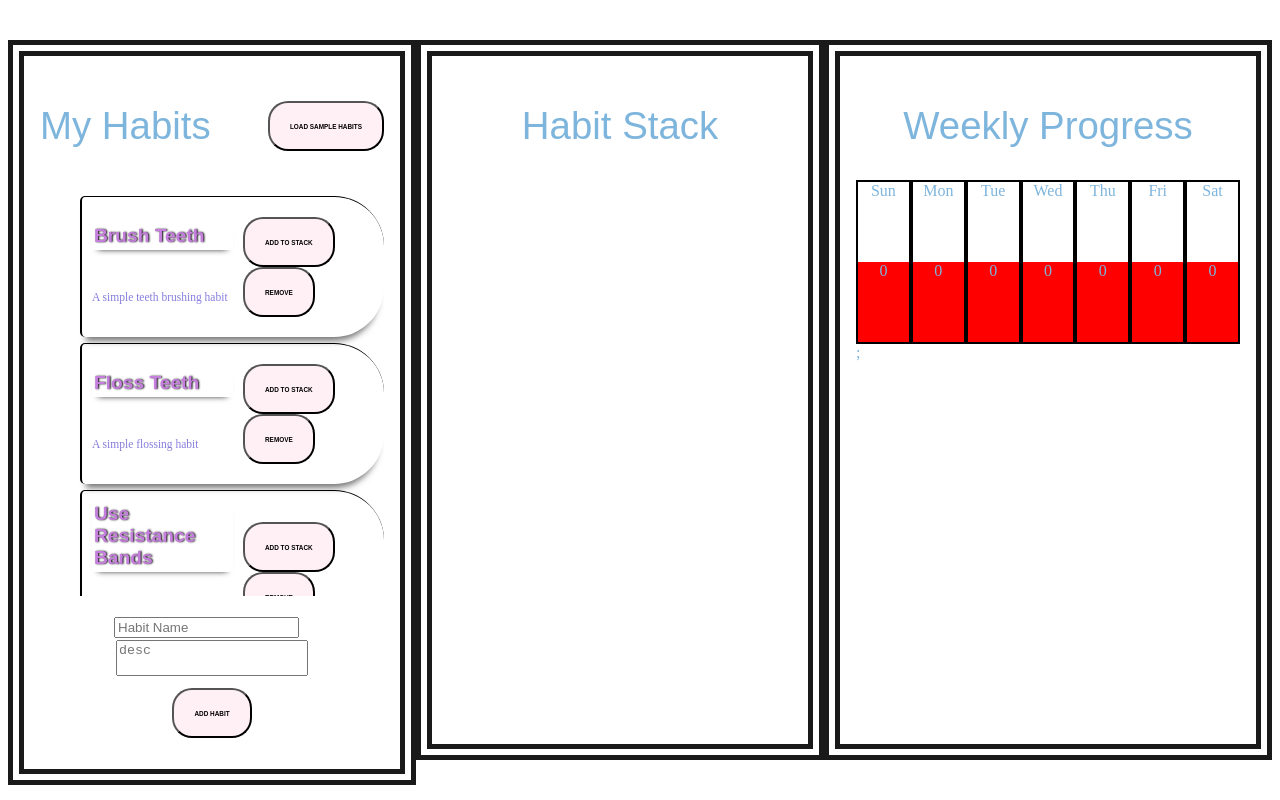
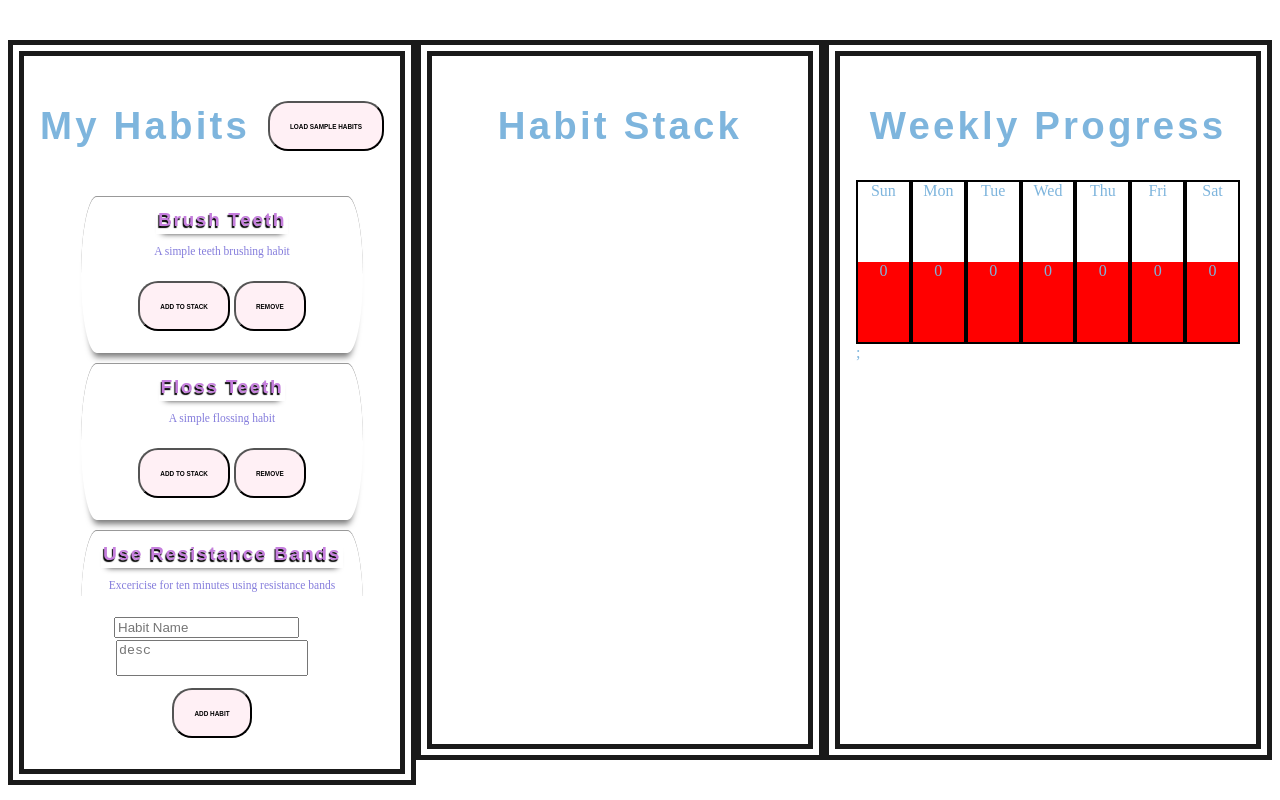
Before and after one commit to MatCre/Habit-Tracker, a React (Create React App) app in the folder habit-tracker/: page / in a window 1280 px wide. Both pictures are taken after a click on the button "LOAD SAMPLE HABITS". Built offline with nearby package versions, Linux system fonts and the light colour scheme.

Commit message:
Fixed a bug on the remove button Now works as intended

```diff
--- a/habit-tracker/src/Sass/Components/_habitCard.scss
+++ b/habit-tracker/src/Sass/Components/_habitCard.scss
@@ -1,23 +1,23 @@
-@import '../mixins';
-@import '../variables';
+@import "../mixins";
+@import "../variables";
 $border: 1px solid white;
 
-.habit-wrapper{
+.habit-wrapper {
   // @include box($boxStyle1...);
-    padding: 10px;
-    border-radius: 5px 50px 50px 5px;
-    display: grid;
-    grid-template-columns: 1fr 1fr;
-    grid-template-rows: 1fr 1fr;
-    margin-bottom: 6px;
+  padding: 10px 20px;
+  border-radius: 1em/5em;
+  margin-right: 20px;
+  margin-bottom: 10px;
   align-items: center;
+  border-top: 1px solid #999;
   justify-content: center;
   box-shadow: $boxShadow1;
-    // background: linear-gradient($primaryColor1, $secondaryColor1);
   overflow: hidden;
-    border-top: 1px solid black;
-    border-left: 2px solid black;
-
+  display: flex;
+  flex-direction: column;
+  button {
+    margin: 2px;
+  }
 }
 
 .habit-name {
@@ -28,24 +28,10 @@ $border: 1px solid white;
 }
 
 .habit-desc {
-    grid-row: 2  / span 1;
   color: $primaryColor1;
 }
-// .habit-image {
-//     flex: 1 2 auto;
-//     width: 2vw;
-//     max-width: 40px;
-//     height: 2vh;
-//     max-height: 40px;
-//     background-color: lavenderblush;
-//     padding: 20px;
-//     border-radius: 15px;
-//     border: 2px solid grey;
-//     box-shadow: 0 0 8px -2px whitesmoke;
-// }
+
 .habit-done {
-    justify-self: center;
-    grid-row: span 2;
   padding: 10px;
   border: none;
 }
--- a/habit-tracker/src/Sass/_elements.scss
+++ b/habit-tracker/src/Sass/_elements.scss
@@ -1,13 +1,15 @@
-@import './variables';
+@import "./variables";
 
 html {
   box-sizing: border-box;
   body {
-        color: #7EB5DD;
+    color: #7eb5dd;
   }
 }
 
-*, *:before, *:after {
+*,
+*:before,
+*:after {
   box-sizing: inherit;
 }
 h2,
@@ -21,10 +23,13 @@ h6 {
 
 h1 {
   font-size: $largeHeading;
+  font-weight: 700;
 }
 
 h2 {
   font-size: 3vw;
+  font-weight: 600;
+  letter-spacing: 0.2rem;
   text-align: center;
 }
 
@@ -32,7 +37,8 @@ h3 {
   font-size: 1.5vw;
   color: $secondaryColor1;
   font-weight: 600;
-    text-shadow: black 1px 0 2px;
+  letter-spacing: 0.1rem;
+  text-shadow: black -1px 2px 1px;
 }
 
 p {
--- a/habit-tracker/src/Sass/app.scss
+++ b/habit-tracker/src/Sass/app.scss
@@ -7,13 +7,12 @@
   grid-template-columns: 1fr 1fr 1fr;
   max-height: 90vh;
   max-width: 2000px;
-    margin: 0 auto;
-    margin-top : 5vh;
+  margin-top: 5vh;
 }
 
 .habit-tracker > * {
   padding: 1rem;
-    border: 1rem double lighten(black,10%);
+  border: 1rem double lighten(black, 10%);
 }
 
 .habits {
--- a/habit-tracker/src/components/App.js
+++ b/habit-tracker/src/components/App.js
@@ -48,10 +48,17 @@ class App extends React.Component {
         this.setState({habits,})
     }
 
-    removeHabit = (key) => {
-        const habits = {...this.state.habits};
-        delete habits[key];
-        this.setState({habits})
+    removeHabit = (key, e) => {
+       if(e.currentTarget.closest("main > div").className === "habits") {
+           const habits = {...this.state.habits};
+           delete habits[key];
+           this.setState({ habits })
+       } else {
+           const habitStack = {...this.state.habitStack};
+           delete habitStack[key];
+           this.setState({ habitStack });
+       }
+
     }
 
     addToHabitStack = (key) => {
@@ -126,8 +133,8 @@ class App extends React.Component {
 
     render() {
         return (
-            <div className="habit-tracker">
-                <div className="habits">
+            <main className="habit-tracker">
+                <div className="habits" id="01">
                     <Header loadSampleHabits={this.loadSampleHabits}/>
                     <ul className="habit-list">
                       {Object.keys(this.state.habits).map(key =>
@@ -141,7 +148,7 @@ class App extends React.Component {
                     </ul>
                     <AddHabitForm addHabit={this.addHabit}/>
                 </div>
-                <div className="stack-wrap">
+                <div className="stack-wrap" id="02">
                         <h2>Habit Stack</h2>
                     {Object.keys(this.state.habitStack).map(key =>
                         <HabitCard
@@ -150,6 +157,7 @@ class App extends React.Component {
                         index={key}
                         added={this.state.habitStack[key].added}
                         completeHabitInHabitStack={this.completeHabitInHabitStack}
+                        removeHabit={this.removeHabit}
                         />)}
                 </div>
                 <div className="tracker-wrapper">
@@ -157,7 +165,7 @@ class App extends React.Component {
                     weeklyTrack={this.state.weeklyTrack}
                     />
                 </div>
-            </div>
+            </main>
         )
     }
 }
--- a/habit-tracker/src/components/HabitCard.js
+++ b/habit-tracker/src/components/HabitCard.js
@@ -15,6 +15,7 @@ class HabitCard extends React.Component {
             this.buttonTextRef.current.textContent = 'Complete'
         }
     }
+
 
 
     render() {
@@ -40,7 +41,7 @@ class HabitCard extends React.Component {
                             }
                     ref={this.buttonTextRef}
                             ></button>
-                            <button className="delete-habit" onClick={() => this.props.removeHabit(this.props.index)}>Remove</button>
+                            <button className="delete-habit" onClick={(e) => this.props.removeHabit(this.props.index, e)}>Remove</button>
 
                 </div>
             </div>
```
Lines whose indentation alone changed are shown as unchanged.
